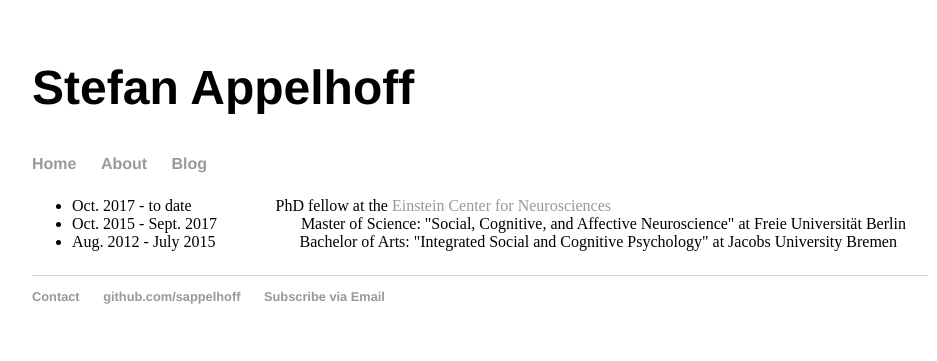
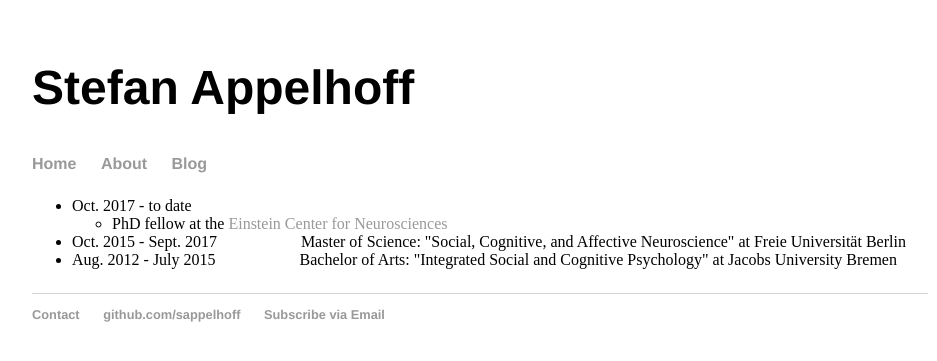
Before and after one commit to sappelhoff/sappelhoff.github.io, a Jekyll site: the page built from cv/index.html, in a window 1280 px wide. Shown: the top 361 px of the page, without its empty margins (160-1097 px from the left). Built offline with Jekyll 4.4.1, drawn with Linux system fonts in a browser that asks for light colours.

Commit message:
try nested lists

```diff
--- a/cv/index.html
+++ b/cv/index.html
@@ -5,8 +5,10 @@ title: Stefan Appelhoff CV
 
 <p>
     <ul>
-      <li>Oct. 2017 - to date &emsp; &emsp; &emsp; &emsp; PhD fellow at the <a target="_blank" href="https://www.ecn-berlin.de"
-  		title="Link to ECN"> Einstein Center for Neurosciences</a></li>
+      <li>Oct. 2017 - to date
+          <ul>
+              <li>PhD fellow at the <a target="_blank" href="https://www.ecn-berlin.de"
+  		title="Link to ECN"> Einstein Center for Neurosciences</a></li></ul></li>
 
 
       <li>Oct. 2015 - Sept. 2017 &emsp; &emsp; &emsp; &emsp; Master of Science: "Social, Cognitive, and Affective Neuroscience" at Freie Universität Berlin</li>
```
